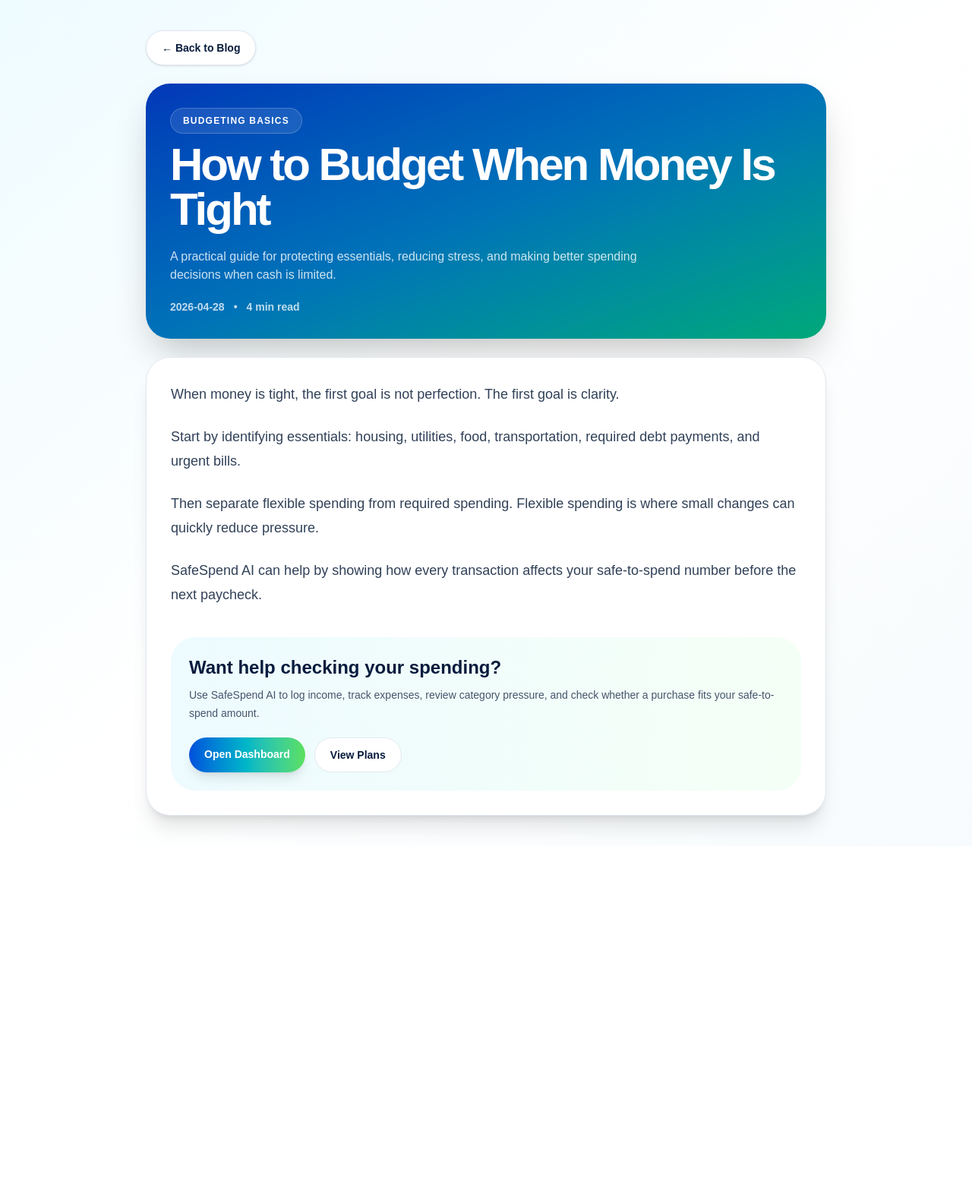
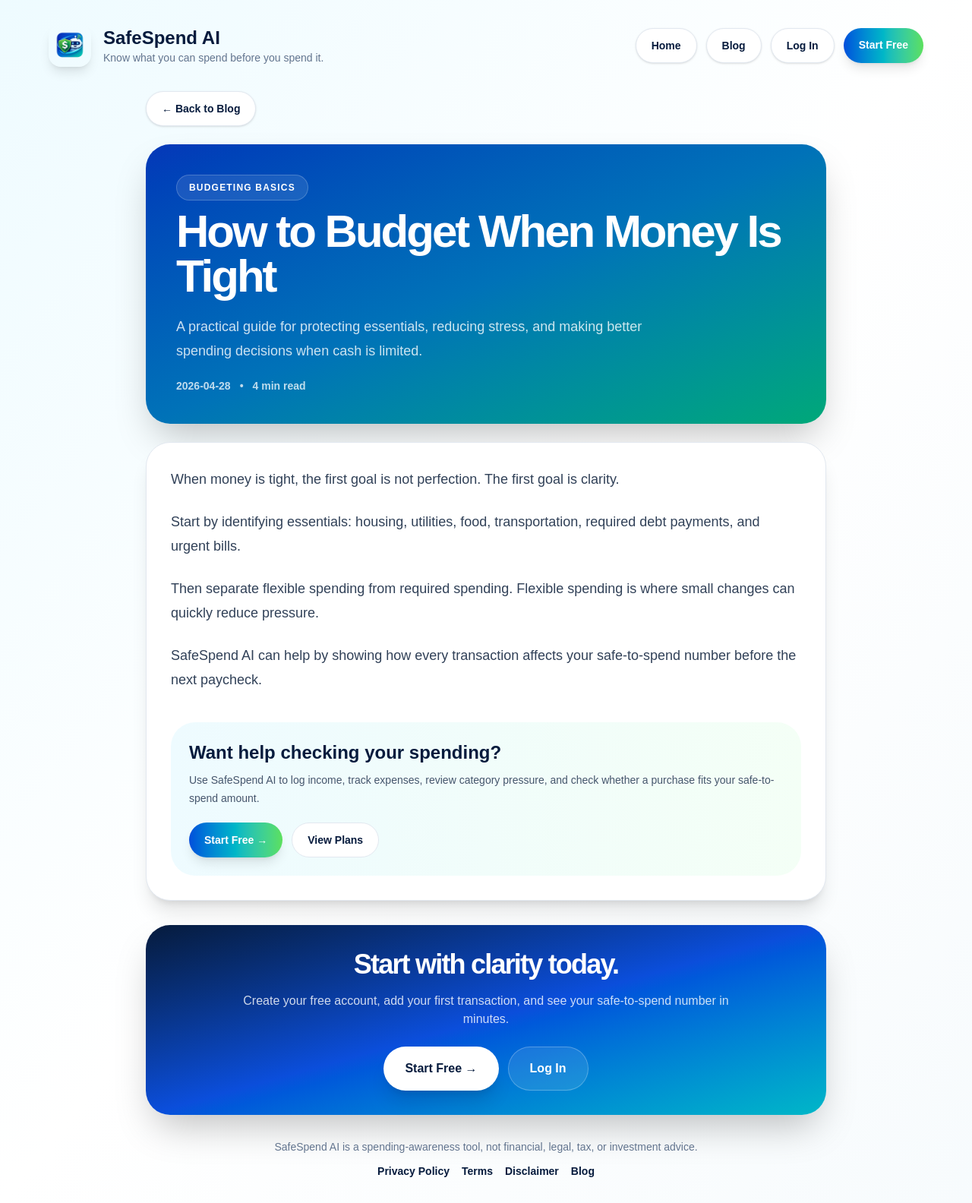
Before and after one commit to Lana84c/safespend-ai-app, a Next.js app: page /blog/how-to-budget-when-money-is-tight in a window 1280 px wide. Shown: the whole page at 76% size. Before the commit the page ends 1114 px from the top, so only its background shows below. Built offline with nearby package versions, Linux system fonts and the light colour scheme.

Commit message:
Add header and footer to blog posts

```diff
--- a/app/blog/[slug]/page.tsx
+++ b/app/blog/[slug]/page.tsx
@@ -41,16 +41,19 @@
   }
 
   return (
-    <main className="min-h-screen bg-gradient-to-br from-[#eefbff] via-white to-[#f7fbfd] px-6 py-10 text-[#102033]">
+    <main className="min-h-screen bg-gradient-to-br from-[#eefbff] via-white to-[#f7fbfd] px-6 py-8 text-[#102033]">
+      <section className="mx-auto max-w-6xl">
+        <SiteHeader />
+
         <article className="mx-auto max-w-4xl">
           <Link
             href="/blog"
-          className="mb-6 inline-flex rounded-full border border-slate-200 bg-white px-5 py-3 text-sm font-black text-[#061b3d] shadow-sm"
+            className="mb-6 inline-flex rounded-full border border-slate-200 bg-white px-5 py-3 text-sm font-black text-[#061b3d] shadow-sm transition hover:-translate-y-0.5 hover:shadow-md"
           >
             ← Back to Blog
           </Link>
 
-        <header className="rounded-[2rem] bg-gradient-to-br from-[#0637b8] via-[#0072b8] to-[#00a878] p-8 text-white shadow-2xl">
+          <header className="rounded-[2rem] bg-gradient-to-br from-[#0637b8] via-[#0072b8] to-[#00a878] p-8 text-white shadow-2xl md:p-10">
             <p className="mb-3 inline-flex rounded-full border border-white/20 bg-white/10 px-4 py-2 text-xs font-black uppercase tracking-widest">
               {post.category}
             </p>
@@ -59,7 +62,9 @@
               {post.title}
             </h1>
 
-          <p className="mt-5 max-w-2xl text-white/80">{post.description}</p>
+            <p className="mt-5 max-w-2xl text-lg leading-8 text-white/80">
+              {post.description}
+            </p>
 
             <div className="mt-5 flex flex-wrap gap-3 text-sm font-bold text-white/75">
               <span>{post.date}</span>
@@ -86,17 +91,17 @@
                 amount.
               </p>
 
-            <div className="mt-5 flex flex-wrap gap-3">
+              <div className="mt-5 flex flex-col gap-3 sm:flex-row">
                 <Link
-                href="/dashboard"
-                className="rounded-full bg-gradient-to-r from-[#0b4edb] via-[#00b7c7] to-[#5ce05c] px-5 py-3 text-sm font-black text-white shadow-lg"
+                  href="/signup"
+                  className="inline-flex items-center justify-center rounded-full bg-gradient-to-r from-[#0b4edb] via-[#00b7c7] to-[#5ce05c] px-5 py-3 text-sm font-black text-white shadow-lg transition hover:-translate-y-0.5 hover:shadow-xl"
                 >
-                Open Dashboard
+                  Start Free →
                 </Link>
 
                 <Link
                   href="/billing"
-                className="rounded-full border border-slate-200 bg-white px-5 py-3 text-sm font-black text-[#061b3d]"
+                  className="inline-flex items-center justify-center rounded-full border border-slate-200 bg-white px-5 py-3 text-sm font-black text-[#061b3d] transition hover:-translate-y-0.5 hover:shadow-md"
                 >
                   View Plans
                 </Link>
@@ -104,6 +109,118 @@
             </div>
           </section>
         </article>
+
+        <section className="mx-auto mt-8 max-w-4xl rounded-[2rem] bg-gradient-to-br from-[#061b3d] via-[#0b4edb] to-[#00b7c7] p-8 text-center text-white shadow-2xl">
+          <h3 className="text-4xl font-black tracking-[-0.05em]">
+            Start with clarity today.
+          </h3>
+
+          <p className="mx-auto mt-4 max-w-2xl text-white/80">
+            Create your free account, add your first transaction, and see your
+            safe-to-spend number in minutes.
+          </p>
+
+          <div className="mt-6 flex flex-col justify-center gap-3 sm:flex-row">
+            <Link
+              href="/signup"
+              className="inline-flex items-center justify-center rounded-full bg-white px-7 py-4 font-black text-[#061b3d] shadow-xl transition hover:-translate-y-0.5 hover:shadow-2xl"
+            >
+              Start Free →
+            </Link>
+
+            <Link
+              href="/login"
+              className="inline-flex items-center justify-center rounded-full border border-white/25 bg-white/10 px-7 py-4 font-black text-white transition hover:-translate-y-0.5 hover:bg-white/15"
+            >
+              Log In
+            </Link>
+          </div>
+        </section>
+
+        <SiteFooter />
+      </section>
     </main>
   );
 }
+
+function SiteHeader() {
+  return (
+    <header className="mb-8 flex flex-col gap-4 md:flex-row md:items-center md:justify-between">
+      <Link href="/" className="flex items-center gap-4">
+        <img
+          src="/safespend-logo.png"
+          alt="SafeSpend AI logo"
+          className="h-14 w-14 rounded-2xl shadow-lg"
+        />
+
+        <div>
+          <h1 className="text-2xl font-black text-[#061b3d]">
+            SafeSpend AI
+          </h1>
+          <p className="text-sm text-slate-500">
+            Know what you can spend before you spend it.
+          </p>
+        </div>
+      </Link>
+
+      <nav className="flex flex-wrap gap-3">
+        <Link
+          href="/"
+          className="rounded-full border border-slate-200 bg-white px-5 py-3 text-sm font-black text-[#061b3d] shadow-sm transition hover:-translate-y-0.5 hover:shadow-md"
+        >
+          Home
+        </Link>
+
+        <Link
+          href="/blog"
+          className="rounded-full border border-slate-200 bg-white px-5 py-3 text-sm font-black text-[#061b3d] shadow-sm transition hover:-translate-y-0.5 hover:shadow-md"
+        >
+          Blog
+        </Link>
+
+        <Link
+          href="/login"
+          className="rounded-full border border-slate-200 bg-white px-5 py-3 text-sm font-black text-[#061b3d] shadow-sm transition hover:-translate-y-0.5 hover:shadow-md"
+        >
+          Log In
+        </Link>
+
+        <Link
+          href="/signup"
+          className="rounded-full bg-gradient-to-r from-[#0b4edb] via-[#00b7c7] to-[#5ce05c] px-5 py-3 text-sm font-black text-white shadow-lg transition hover:-translate-y-0.5 hover:shadow-xl"
+        >
+          Start Free
+        </Link>
+      </nav>
+    </header>
+  );
+}
+
+function SiteFooter() {
+  return (
+    <footer className="mt-8 text-center text-sm text-slate-500">
+      <p>
+        SafeSpend AI is a spending-awareness tool, not financial, legal, tax, or
+        investment advice.
+      </p>
+
+      <div className="mt-3 flex flex-wrap justify-center gap-4">
+        <Link href="/privacy" className="font-bold text-[#061b3d]">
+          Privacy Policy
+        </Link>
+
+        <Link href="/terms" className="font-bold text-[#061b3d]">
+          Terms
+        </Link>
+
+        <Link href="/disclaimer" className="font-bold text-[#061b3d]">
+          Disclaimer
+        </Link>
+
+        <Link href="/blog" className="font-bold text-[#061b3d]">
+          Blog
+        </Link>
+      </div>
+    </footer>
+  );
+}
```
Lines whose indentation alone changed are shown as unchanged.
